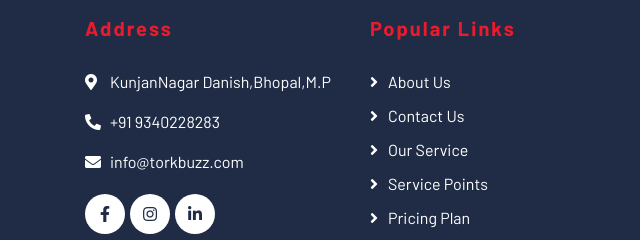
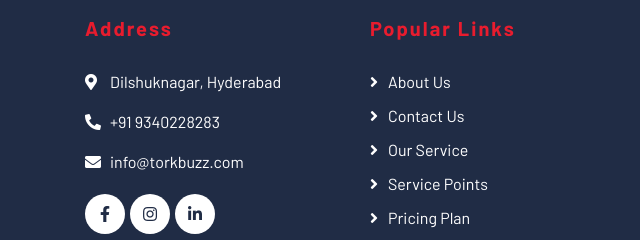
Before and after one commit to kamaarun/arun-carwash, a plain HTML site: page index.html in a window 1280 px wide. Shown: the part 5619-5859 px from the top of the page, 0-640 px from the left. Drawn offline with nearby package versions, Linux system fonts and the light colour scheme.

Commit message:
Address Updated

```diff
--- a/index.html
+++ b/index.html
@@ -585,7 +585,7 @@
                     <div class="col-lg-3 col-md-6">
                         <div class="footer-contact">
                             <h2>Address</h2>
-                            <p><i class="fa fa-map-marker-alt"></i>KunjanNagar Danish,Bhopal,M.P</p>
+                            <p><i class="fa fa-map-marker-alt"></i>Dilshuknagar, Hyderabad</p>
                             <p><i class="fa fa-phone-alt"></i>+91 9340228283</p>
                             <p><i class="fa fa-envelope"></i>info@torkbuzz.com</p>
                             <div class="footer-social">
```
